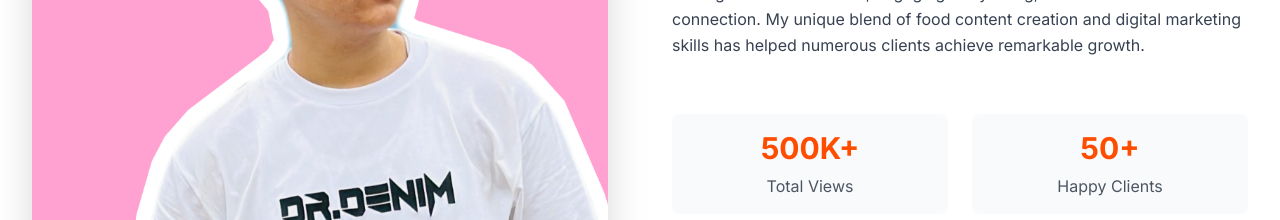
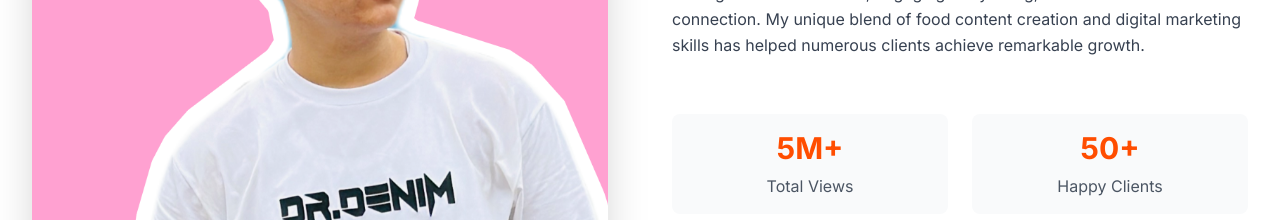
Before and after one commit to WHOISABHISHEKADHIKARI/aadarsa, a React (Vite) app: page / in a window 1280 px wide. Shown: the part 1340-1560 px from the top of the page. Built offline with nearby package versions, Linux system fonts and the light colour scheme.

Commit message:
Update About page content and styling

```diff
--- a/src/components/About.jsx
+++ b/src/components/About.jsx
@@ -105,7 +105,7 @@
                 whileHover={{ scale: 1.05 }}
                 transition={{ duration: 0.2 }}
               >
-                <div className="text-2xl sm:text-3xl font-bold text-primary mb-1 sm:mb-2">500K+</div>
+                <div className="text-2xl sm:text-3xl font-bold text-primary mb-1 sm:mb-2">5M+</div>
                 <div className="text-sm sm:text-base text-gray-600">Total Views</div>
               </motion.div>
 
```
